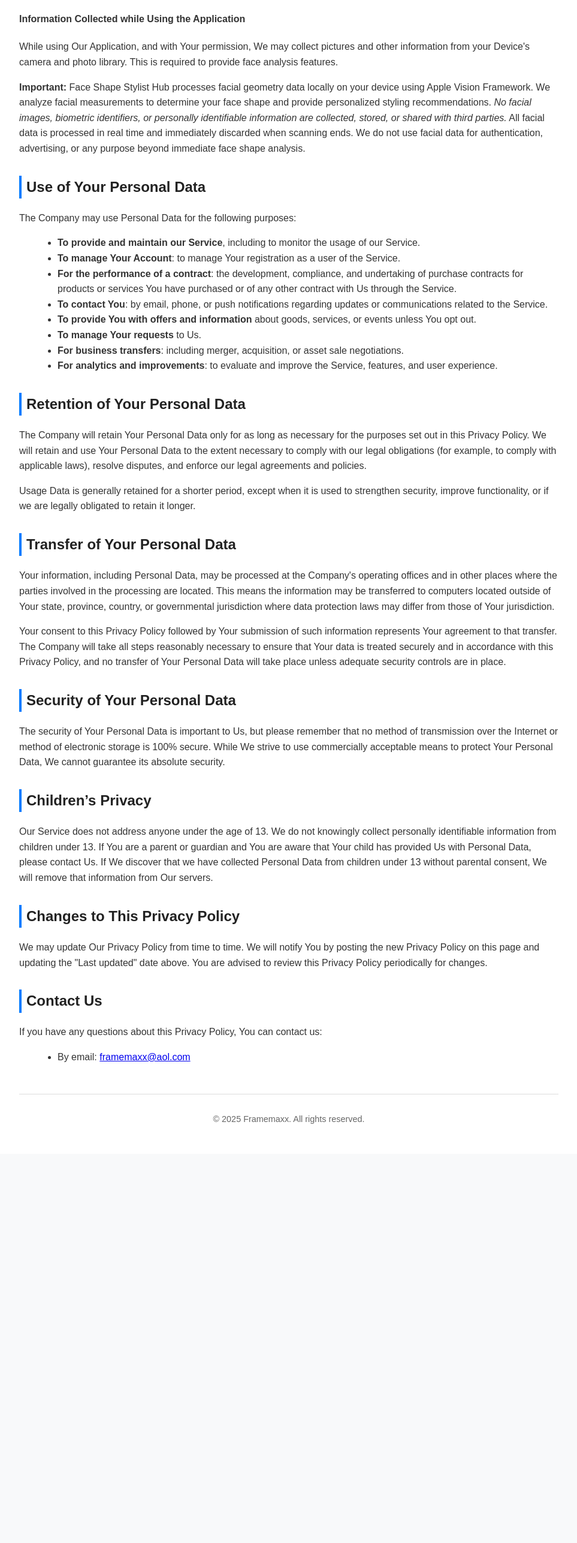
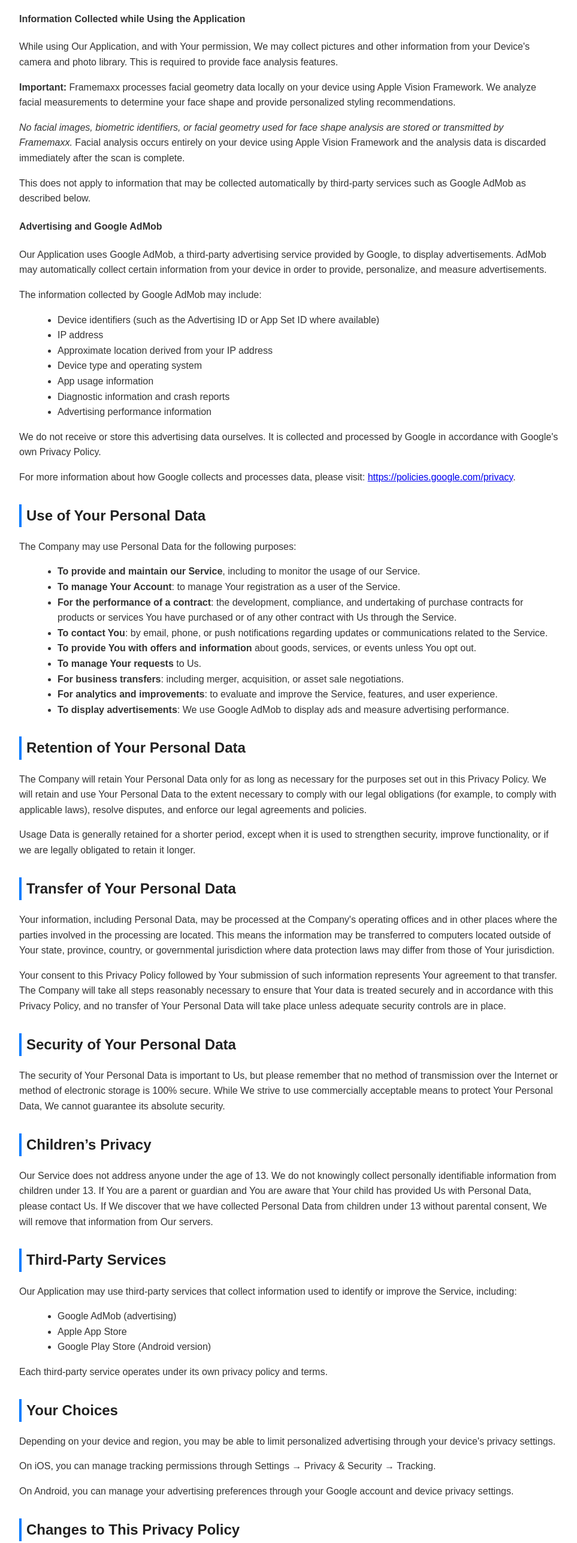
Before and after one commit to rainbn1/Framemaxx-Privacy-Policy, a plain HTML site: page index.html in a window 1280 px wide. Shown: the part 1603-4176 px from the top of the page at 60% size, without its empty margins (158-1121 px from the left). Before the commit the page ends 3527 px from the top, so only its background shows below. Drawn offline with Linux system fonts and the light colour scheme.

Commit message:
Update index.html

```diff
--- a/index.html
+++ b/index.html
@@ -88,7 +88,24 @@
 
     <h4>Information Collected while Using the Application</h4>
     <p>While using Our Application, and with Your permission, We may collect pictures and other information from your Device's camera and photo library. This is required to provide face analysis features.</p>
-    <p><strong>Important:</strong> Face Shape Stylist Hub processes facial geometry data locally on your device using Apple Vision Framework. We analyze facial measurements to determine your face shape and provide personalized styling recommendations. <em>No facial images, biometric identifiers, or personally identifiable information are collected, stored, or shared with third parties.</em> All facial data is processed in real time and immediately discarded when scanning ends. We do not use facial data for authentication, advertising, or any purpose beyond immediate face shape analysis.</p>
+    <p><strong>Important:</strong> Framemaxx processes facial geometry data locally on your device using Apple Vision Framework. We analyze facial measurements to determine your face shape and provide personalized styling recommendations.</p>
+    <p><em>No facial images, biometric identifiers, or facial geometry used for face shape analysis are stored or transmitted by Framemaxx.</em> Facial analysis occurs entirely on your device using Apple Vision Framework and the analysis data is discarded immediately after the scan is complete.</p>
+    <p>This does not apply to information that may be collected automatically by third-party services such as Google AdMob as described below.</p>
+
+    <h4>Advertising and Google AdMob</h4>
+    <p>Our Application uses Google AdMob, a third-party advertising service provided by Google, to display advertisements. AdMob may automatically collect certain information from your device in order to provide, personalize, and measure advertisements.</p>
+    <p>The information collected by Google AdMob may include:</p>
+    <ul>
+      <li>Device identifiers (such as the Advertising ID or App Set ID where available)</li>
+      <li>IP address</li>
+      <li>Approximate location derived from your IP address</li>
+      <li>Device type and operating system</li>
+      <li>App usage information</li>
+      <li>Diagnostic information and crash reports</li>
+      <li>Advertising performance information</li>
+    </ul>
+    <p>We do not receive or store this advertising data ourselves. It is collected and processed by Google in accordance with Google's own Privacy Policy.</p>
+    <p>For more information about how Google collects and processes data, please visit: <a href="https://policies.google.com/privacy">https://policies.google.com/privacy</a>.</p>
 
     <h2>Use of Your Personal Data</h2>
     <p>The Company may use Personal Data for the following purposes:</p>
@@ -101,6 +118,7 @@
       <li><strong>To manage Your requests</strong> to Us.</li>
       <li><strong>For business transfers</strong>: including merger, acquisition, or asset sale negotiations.</li>
       <li><strong>For analytics and improvements</strong>: to evaluate and improve the Service, features, and user experience.</li>
+      <li><strong>To display advertisements</strong>: We use Google AdMob to display ads and measure advertising performance.</li>
     </ul>
 
     <h2>Retention of Your Personal Data</h2>
@@ -117,6 +135,20 @@
     <h2>Children’s Privacy</h2>
     <p>Our Service does not address anyone under the age of 13. We do not knowingly collect personally identifiable information from children under 13. If You are a parent or guardian and You are aware that Your child has provided Us with Personal Data, please contact Us. If We discover that we have collected Personal Data from children under 13 without parental consent, We will remove that information from Our servers.</p>
 
+    <h2>Third-Party Services</h2>
+    <p>Our Application may use third-party services that collect information used to identify or improve the Service, including:</p>
+    <ul>
+      <li>Google AdMob (advertising)</li>
+      <li>Apple App Store</li>
+      <li>Google Play Store (Android version)</li>
+    </ul>
+    <p>Each third-party service operates under its own privacy policy and terms.</p>
+
+    <h2>Your Choices</h2>
+    <p>Depending on your device and region, you may be able to limit personalized advertising through your device's privacy settings.</p>
+    <p>On iOS, you can manage tracking permissions through Settings → Privacy &amp; Security → Tracking.</p>
+    <p>On Android, you can manage your advertising preferences through your Google account and device privacy settings.</p>
+
     <h2>Changes to This Privacy Policy</h2>
     <p>We may update Our Privacy Policy from time to time. We will notify You by posting the new Privacy Policy on this page and updating the "Last updated" date above. You are advised to review this Privacy Policy periodically for changes.</p>
 
```
